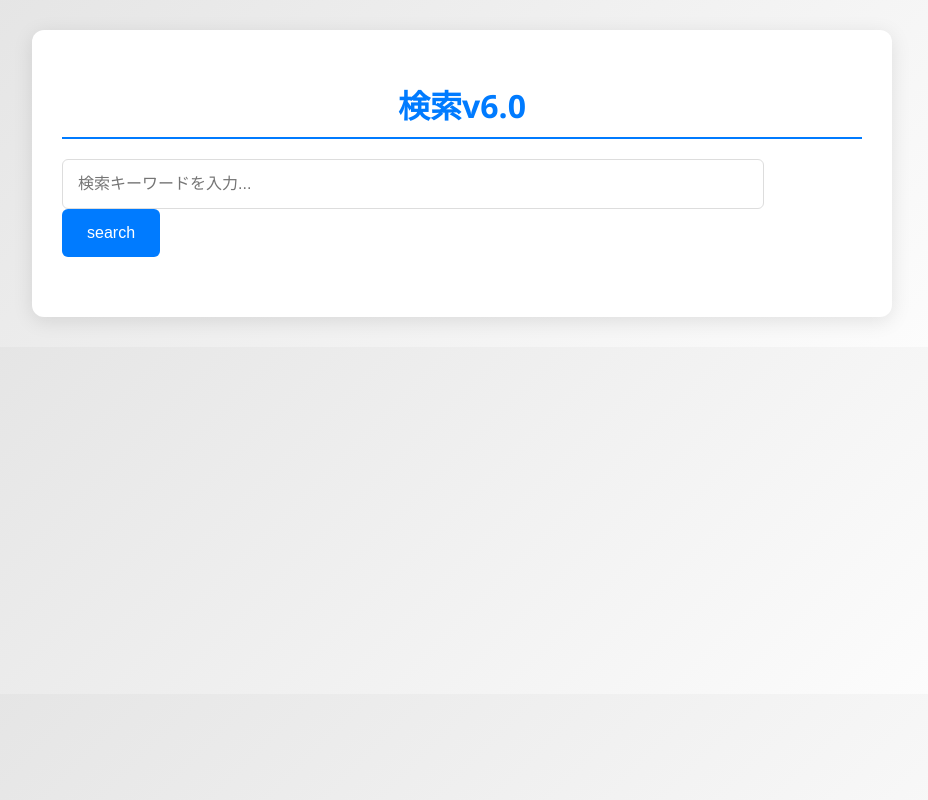
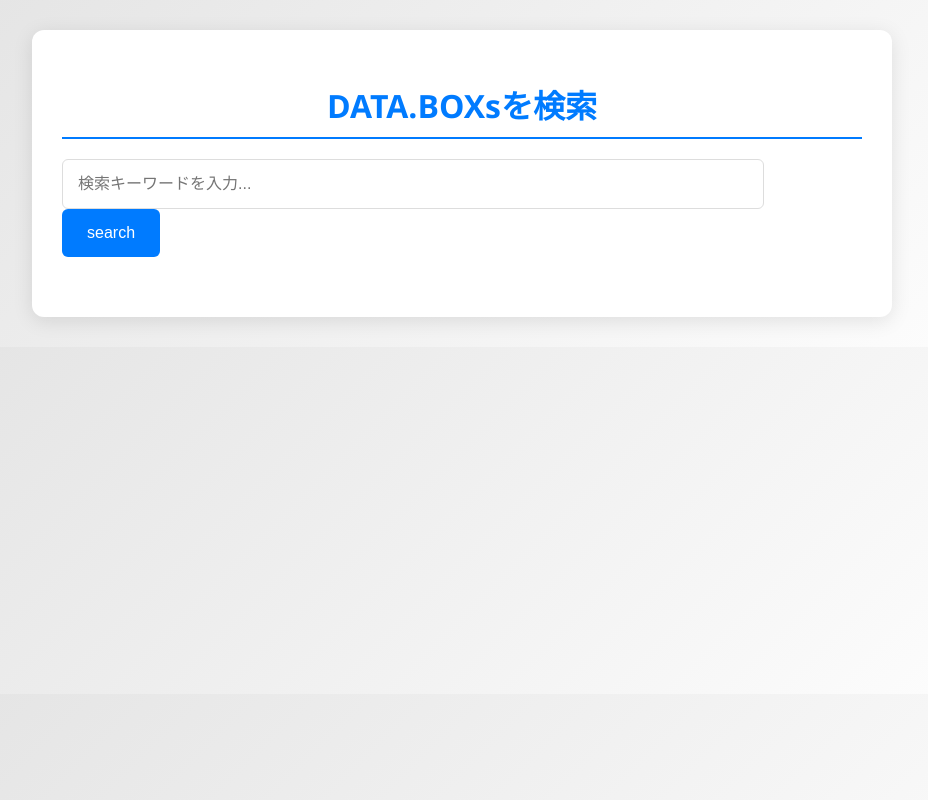
Before and after one commit to DATA-BOXs/DATA-BOXs.github.io, a plain HTML site: page DATA.BOXs/v6.0/project/search/index.html in a window 1280 px wide. Shown: the whole page, without its empty margins (178-1106 px from the left). Drawn offline with Linux system fonts and the light colour scheme.

Commit message:
Update index.html

```diff
--- a/DATA.BOXs/v6.0/project/search/index.html
+++ b/DATA.BOXs/v6.0/project/search/index.html
@@ -8,7 +8,7 @@
 </head>
 <body>
     <div class="container">
-        <h1>検索v6.0</h1>
+        <h1>DATA.BOXsを検索</h1>
         <input type="text" id="searchInput" placeholder="検索キーワードを入力...">
         <button id="searchBtn">search</button>
         <div id="results" class="results"></div>
```
